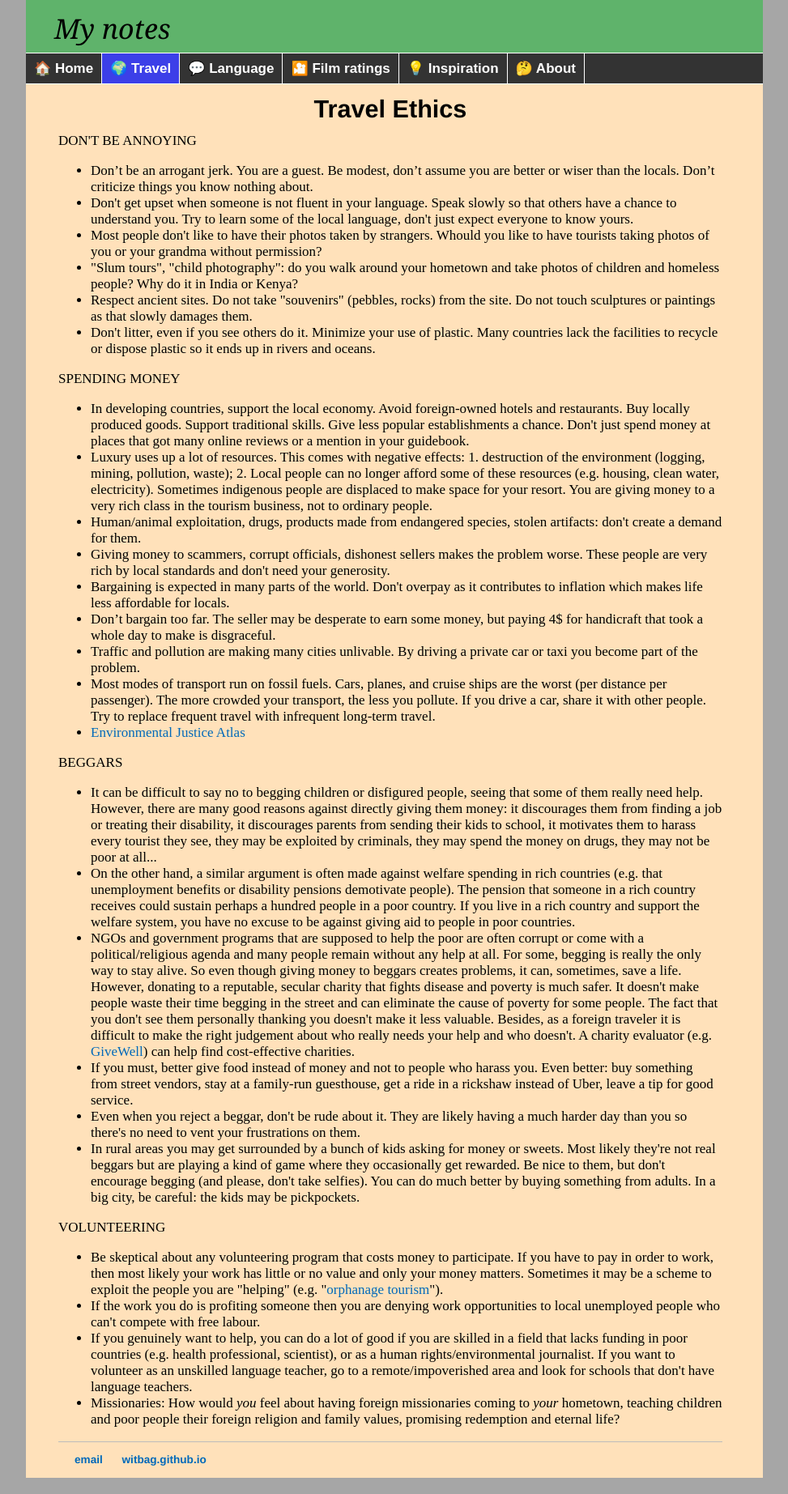
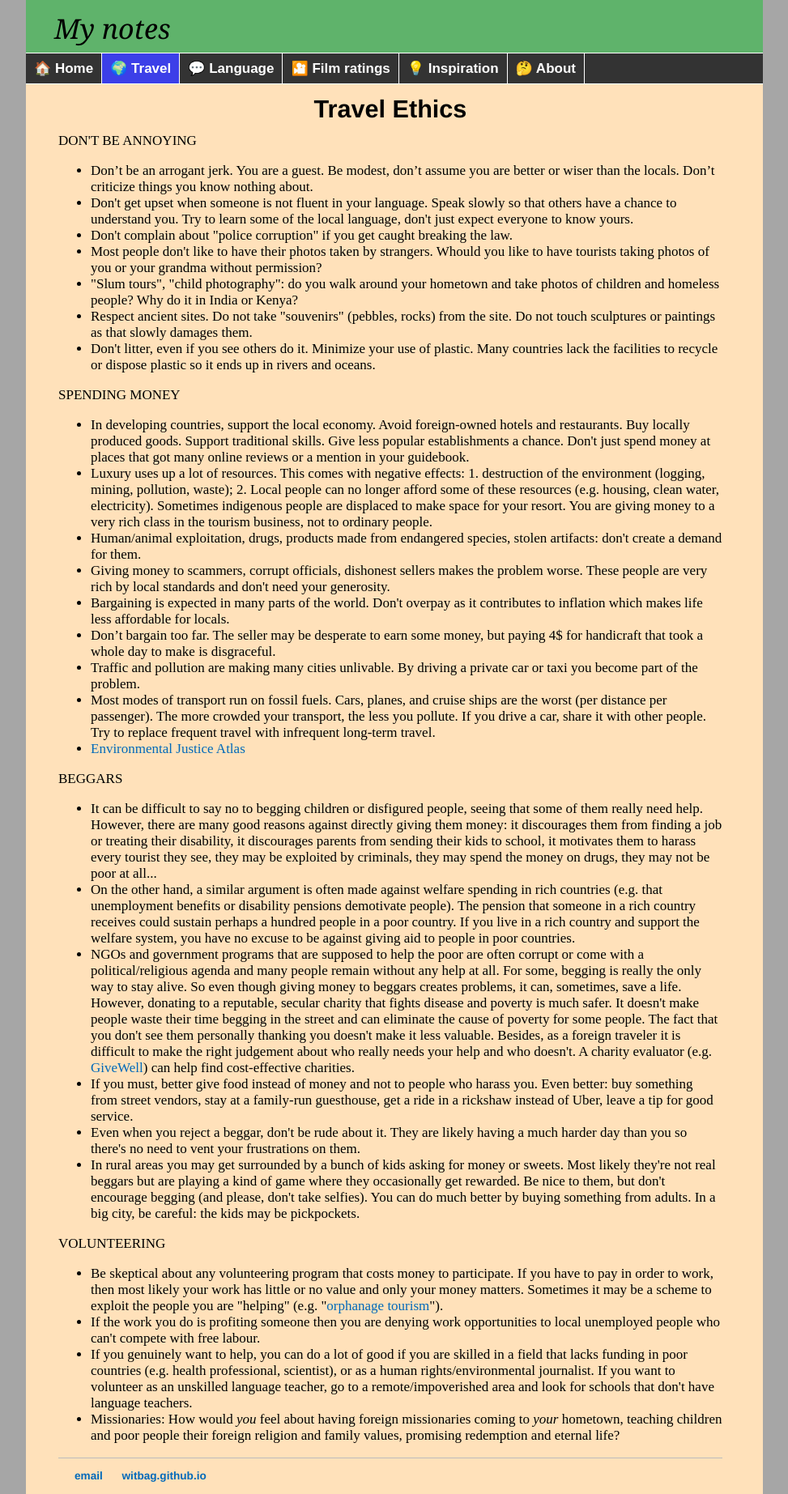
Before and after one commit to witbag/witbag.github.io, a Jekyll site: the page built from travel/ethics.html, in a window 1280 px wide. Shown: the whole page at 81% size, without its empty margins (153-1126 px from the left). Built offline with Jekyll 4.4.1, drawn with Linux system fonts in a browser that asks for light colours.

Commit message:
Update ethics.html

```diff
--- a/travel/ethics.html
+++ b/travel/ethics.html
@@ -12,6 +12,7 @@ title: Travel advice
 <ul>
 <li>Don’t be an arrogant jerk. You are a guest. Be modest, don’t assume you are better or wiser than the locals. Don’t criticize things you know nothing about.
 <li>Don't get upset when someone is not fluent in your language. Speak slowly so that others have a chance to understand you. Try to learn some of the local language, don't just expect everyone to know yours.
+<li>Don't complain about "police corruption" if you get caught breaking the law.
 <li>Most people don't like to have their photos taken by strangers. Whould you like to have tourists taking photos of you or your grandma without permission?
 <li>"Slum tours", "child photography": do you walk around your hometown and take photos of children and homeless people? Why do it in India or Kenya?
 <li>Respect ancient sites. Do not take "souvenirs" (pebbles, rocks) from the site. Do not touch sculptures or paintings as that slowly damages them.
```
